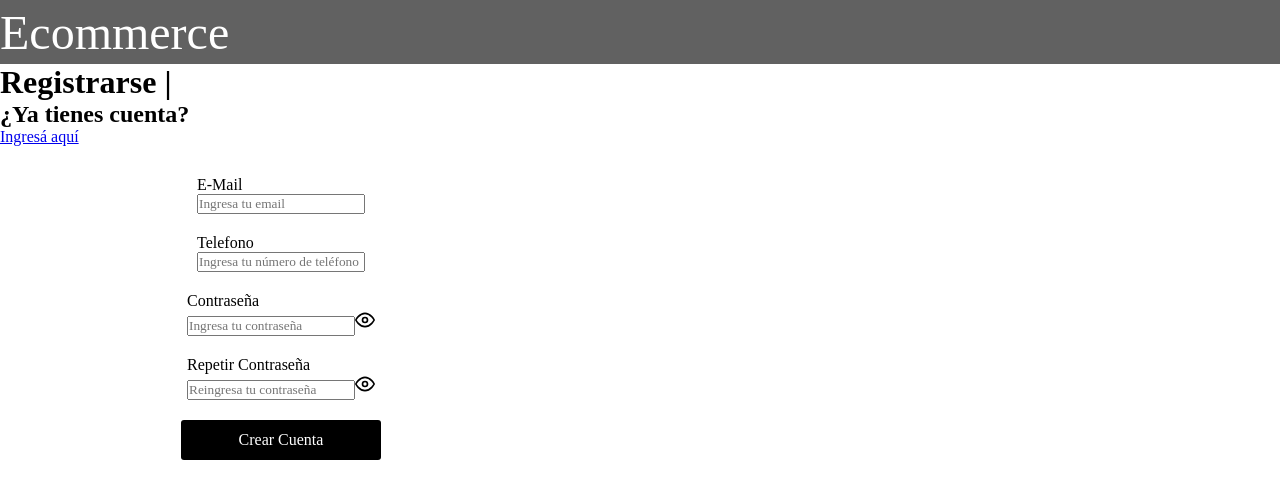
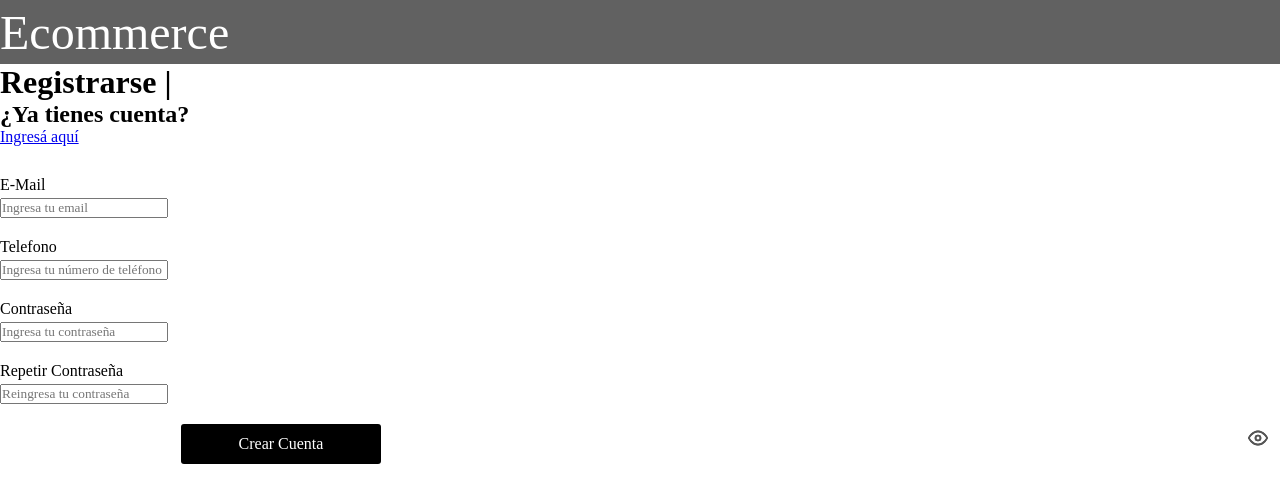
Before and after one commit to MerelesLautaro/Professional-Practice-Project-E-commerce, a React (Vite) app in the folder frontend/: page /register in a window 1280 px wide. Shown: the top 502 px of the page. Built offline with nearby package versions, Linux system fonts and the light colour scheme; a web font is replaced by a local one.

Commit message:
Modulo de InputField.css creado e implementado/EC-55

```diff
--- a/frontend/src/features/dashboard/Dashboard.module.css
+++ b/frontend/src/features/dashboard/Dashboard.module.css
@@ -37,20 +37,8 @@ form {
   gap: 1rem;
 }
 
-.input-field {
-  width: 100%;
-  display: flex;
-  flex-direction: column;
-}
 
-.input-field label {
-  font-size: 1rem;
-  margin-bottom: 0.25rem;
-}
 
-.input-wrapper {
-  width: 100%;
-}
 
 /* Inputs y selects */
 input,
--- a/frontend/src/features/register/registerStyle.module.css
+++ b/frontend/src/features/register/registerStyle.module.css
@@ -53,18 +53,6 @@ form {
     gap: 1.25rem;
 }
 
-.input-field {
-    width: 100%;
-    max-width: 35.125rem;
-    display: flex;
-    align-items: center;
-    flex-direction: column;
-}
-
-.input-field label {
-    width: 100%;
-}
-
 input {
     height: 2rem;
     width: 100%;
@@ -73,23 +61,7 @@ input {
     padding: 0.5rem;
 }
 
-.error {
-    color: #ff0000;
-    margin-top: 0.25rem;
-    font-size: 0.9em;
-    width: 100%;
-    text-align: left;
-    padding-left: 0.75rem;
-}
 
-.password-toggle {
-    position: absolute;
-    right: 0.75rem;
-    top: 55%;
-    transform: translateY(-50%);
-    cursor: pointer;
-    color: #555;
-}
 
 .input-wrapper {
     position: relative;
--- a/frontend/src/shared/components/FormComponets/InputField.jsx
+++ b/frontend/src/shared/components/FormComponets/InputField.jsx
@@ -1,6 +1,7 @@
 import React, {useState} from "react";
 import { useField } from "formik";
 import { FiEye, FiEyeOff } from "react-icons/fi";
+import styles from './styles/InputField.module.css'
 
 const InputField = ({ type, name, label, ...rest }) => {
   const [field, meta] = useField(name);
@@ -11,18 +12,18 @@ const InputField = ({ type, name, label, ...rest }) => {
     type === "password" ? (showPassword ? "text" : "password") : type;
 
   return (
-    <div className="input-field">
+    <div className={styles.inputField}>
       {label && <label htmlFor={name}>{label}</label>}
-      <div className="input-wrapper">
+      <div className={styles.inputWrapper}>
         <input id={name} type={inputType} {...field} {...rest} />
         {type === "password" && (
-          <span className="password-toggle" onClick={togglePassword}>
+          <span className={styles.passwordToggle} onClick={togglePassword}>
             {showPassword ? <FiEyeOff size={20} /> : <FiEye size={20} />}
           </span>
         )}
       </div>
 
-      {meta.touched && meta.error && <div className="error">{meta.error}</div>}
+      {meta.touched && meta.error && <div className={styles.error}>{meta.error}</div>}
     </div>
   );
 };
--- /dev/null
+++ b/frontend/src/shared/components/FormComponets/styles/InputField.module.css
@@ -0,0 +1,35 @@
+.inputField {
+  width: 100%;
+  max-width: 35.125rem;
+  display: flex;
+  align-items: center;
+  flex-direction: column;
+}
+
+.inputField label {
+  width: 100%;
+  font-size: 1rem;
+  margin-bottom: 0.25rem;
+}
+
+.inputWrapper {
+  width: 100%;
+}
+
+.passwordToggle {
+    position: absolute;
+    right: 0.75rem;
+    top: 55%;
+    transform: translateY(-50%);
+    cursor: pointer;
+    color: #555;
+}
+
+.error {
+    color: #ff0000;
+    margin-top: 0.25rem;
+    font-size: 0.9em;
+    width: 100%;
+    text-align: left;
+    padding-left: 0.75rem;
+}
```
